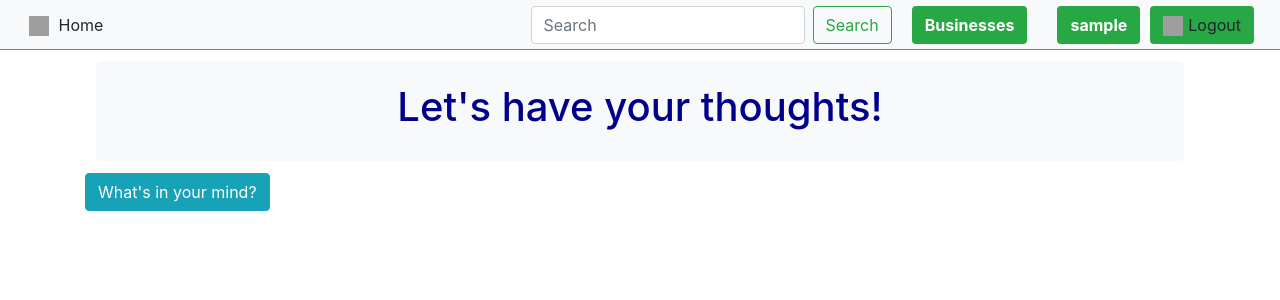
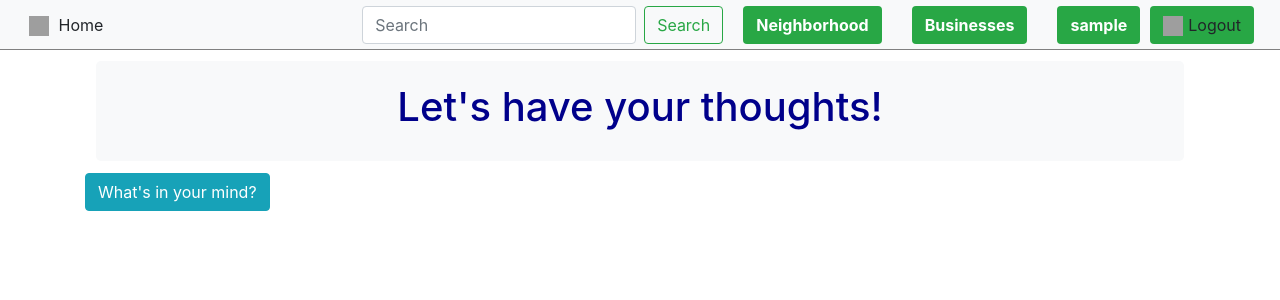
Before and after one commit to kiptoo-rotich/neighborhood, a Django app: page / in a window 1280 px wide. Shown: the top 300 px of the page. Run offline with Django 3.2, Linux system fonts and the light colour scheme; the visitor is signed in with stand-in values (Sample User, id 1); data that the repository does not hold is empty; some libraries are stand-ins or nearby versions; grey boxes are pictures that could not be loaded.

Commit message:
It displays neighborhoods

```diff
--- a/myhood/templates/navbar.html
+++ b/myhood/templates/navbar.html
@@ -21,6 +21,12 @@
                             <button class="btn btn-outline-success" type="submit">Search</button>
                         </form>
                     </center>
+                </li>
+
+                <li style="margin-left:20px;margin-right:10px">
+                    <a href="{%url 'neighbor'%}" class=" btn btn-default bg-success" role="button"
+                        style="color:white;font-weight:700;">Neighborhood
+                    </a>
                 </li>
 
                 <li style="margin-left:20px;margin-right:10px">
--- a/myhood/urls.py
+++ b/myhood/urls.py
@@ -10,4 +10,5 @@ urlpatterns =[
     path('accounts/profile/<id>',views.profile,name='profile'),
     path('update/',views.updateprofile,name = 'updateprofile'),
     path('business/<int:id>',views.single_business,name='business'),
+    path('neighbor/',views.neighbor,name='neighbor')
 ]
--- a/myhood/views.py
+++ b/myhood/views.py
@@ -1,7 +1,7 @@
 from django.shortcuts import render,redirect
 from .forms import BusinessForm,ChatForm,ProfileUpdateForm,ProfileForm
 from django.contrib import messages
-from .models import Business,Chat,Profile
+from .models import Business,Chat,Profile,Neighborhood
 from django.contrib.auth.models import User
 
 def  index(request):
@@ -82,3 +82,7 @@ def single_business(request,id):
     except DoesNotExist:
         raise Http404()
     return render(request,'main/single_business.html',{'business':business})
+
+def neighbor(request):
+    neighbor=Neighborhood.objects.all()
+    return render(request,'main/places.html',{'neighbor':neighbor})
```
Also changed, not shown: myhood/templates/main/places.html (+7 -2 lines).
